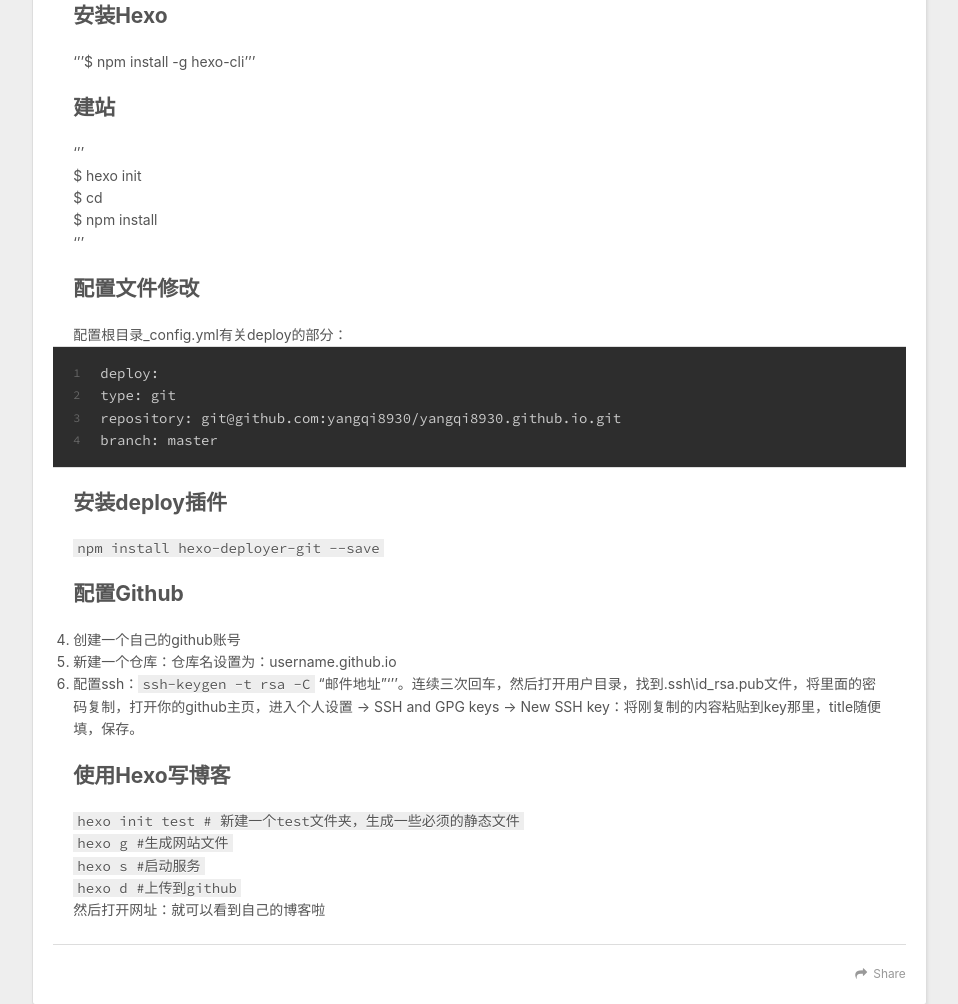
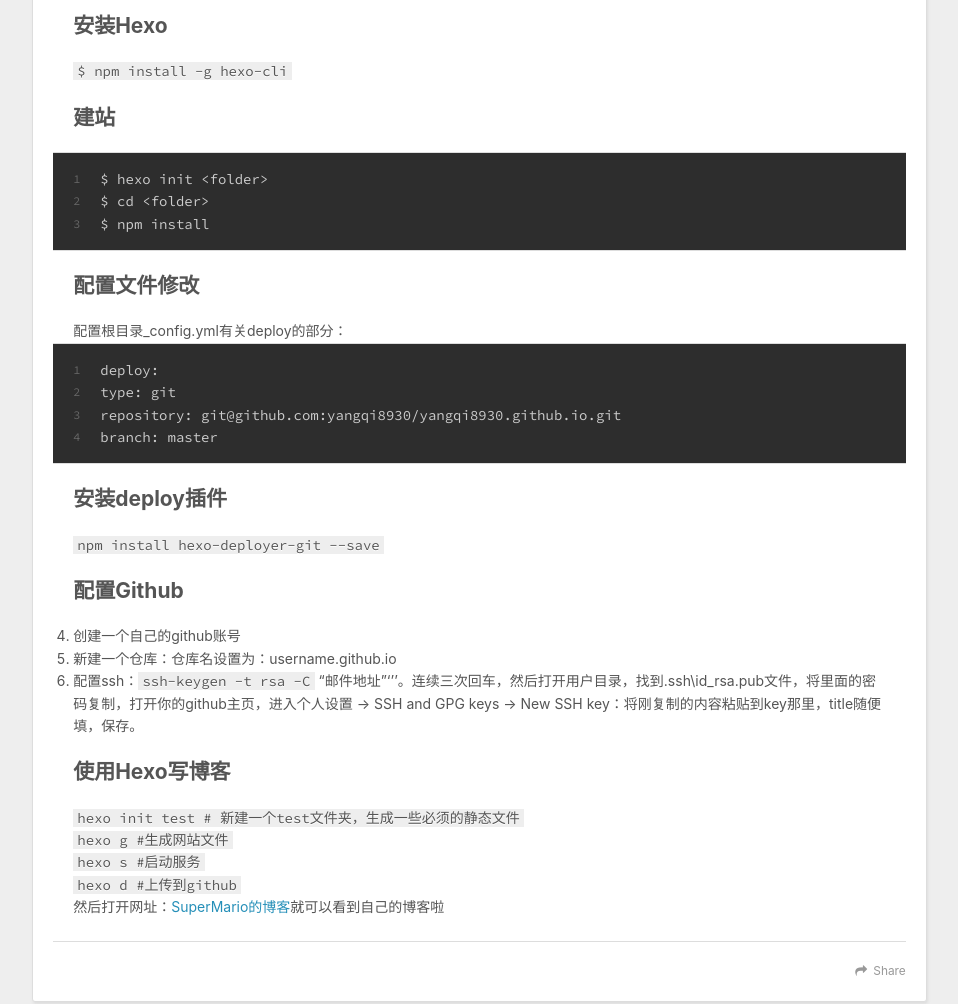
Before and after one commit to yangqi8930/yangqi8930.github.io, a plain HTML site: page 2020/02/12/hexo-setup/index.html in a window 1280 px wide. Shown: the part 887-1891 px from the top of the page, without its empty margins (8-966 px from the left). Drawn offline with nearby package versions, Linux system fonts and the light colour scheme.

Commit message:
Site updated: 2020-02-12 17:02:19

```diff
--- a/2020/02/12/hexo-setup/index.html
+++ b/2020/02/12/hexo-setup/index.html
@@ -7,16 +7,16 @@
 
   <title>hexo-setup | SuperMario的博客</title>
   <meta name="viewport" content="width=device-width, initial-scale=1, maximum-scale=1">
-  <meta name="description" content="Hexo+github 部署搭建个人博客(IOS系统)准备工作 电脑（Mac） 电脑上安装Node.js和git（由于Mac电脑自带Git，因此无需另外w安装。Node.js下载地址) 检查Node.js和Git是否安装成功：‘’’node -vgit version‘’’安装Hexo‘’’$ npm install -g hexo-cli’’’建站‘’’$ hexo init $ cd $ np">
+  <meta name="description" content="Hexo+github 部署搭建个人博客(IOS系统)准备工作 电脑（Mac） 电脑上安装Node.js和git（由于Mac电脑自带Git，因此无需另外w安装。Node.js下载地址) 检查Node.js和Git是否安装成功：12node -vgit version 出现版本号即为安装成功安装Hexo$ npm install -g hexo-cli建站123$ hexo init &lt;fol">
 <meta property="og:type" content="article">
 <meta property="og:title" content="hexo-setup">
 <meta property="og:url" content="http://yoursite.com/2020/02/12/hexo-setup/index.html">
 <meta property="og:site_name" content="SuperMario的博客">
-<meta property="og:description" content="Hexo+github 部署搭建个人博客(IOS系统)准备工作 电脑（Mac） 电脑上安装Node.js和git（由于Mac电脑自带Git，因此无需另外w安装。Node.js下载地址) 检查Node.js和Git是否安装成功：‘’’node -vgit version‘’’安装Hexo‘’’$ npm install -g hexo-cli’’’建站‘’’$ hexo init $ cd $ np">
+<meta property="og:description" content="Hexo+github 部署搭建个人博客(IOS系统)准备工作 电脑（Mac） 电脑上安装Node.js和git（由于Mac电脑自带Git，因此无需另外w安装。Node.js下载地址) 检查Node.js和Git是否安装成功：12node -vgit version 出现版本号即为安装成功安装Hexo$ npm install -g hexo-cli建站123$ hexo init &lt;fol">
 <meta property="og:locale" content="en_US">
 <meta property="og:image" content="http://yoursite.com/images/check_version.png">
 <meta property="article:published_time" content="2020-02-12T07:46:16.386Z">
-<meta property="article:modified_time" content="2020-02-12T08:49:55.644Z">
+<meta property="article:modified_time" content="2020-02-12T08:54:33.001Z">
 <meta property="article:author" content="氧气">
 <meta name="twitter:card" content="summary">
 <meta name="twitter:image" content="http://yoursite.com/images/check_version.png">
@@ -93,11 +93,13 @@
         <h1 id="Hexo-github-部署搭建个人博客-IOS系统"><a href="#Hexo-github-部署搭建个人博客-IOS系统" class="headerlink" title="Hexo+github 部署搭建个人博客(IOS系统)"></a>Hexo+github 部署搭建个人博客(IOS系统)</h1><h2 id="准备工作"><a href="#准备工作" class="headerlink" title="准备工作"></a>准备工作</h2><ol>
 <li>电脑（Mac）</li>
 <li>电脑上安装Node.js和git（由于Mac电脑自带Git，因此无需另外w安装。<a href="https://nodejs.org/en/" target="_blank" rel="noopener">Node.js下载地址</a>)</li>
-<li>检查Node.js和Git是否安装成功：<br>‘’’<br>node -v<br>git version<br>‘’’<br><img src="/images/check_version.png" alt=""><h2 id="安装Hexo"><a href="#安装Hexo" class="headerlink" title="安装Hexo"></a>安装Hexo</h2>‘’’$ npm install -g hexo-cli’’’<h2 id="建站"><a href="#建站" class="headerlink" title="建站"></a>建站</h2>‘’’<br>$ hexo init <folder><br>$ cd <folder><br>$ npm install<br>‘’’<h2 id="配置文件修改"><a href="#配置文件修改" class="headerlink" title="配置文件修改"></a>配置文件修改</h2>配置根目录_config.yml有关deploy的部分：<figure class="highlight plain"><table><tr><td class="gutter"><pre><span class="line">1</span><br><span class="line">2</span><br><span class="line">3</span><br><span class="line">4</span><br></pre></td><td class="code"><pre><span class="line">deploy:</span><br><span class="line">type: git</span><br><span class="line">repository: git@github.com:yangqi8930&#x2F;yangqi8930.github.io.git</span><br><span class="line">branch: master</span><br></pre></td></tr></table></figure>
+<li>检查Node.js和Git是否安装成功：<figure class="highlight plain"><table><tr><td class="gutter"><pre><span class="line">1</span><br><span class="line">2</span><br></pre></td><td class="code"><pre><span class="line">node -v</span><br><span class="line">git version</span><br></pre></td></tr></table></figure>
+出现版本号即为安装成功<br><img src="/images/check_version.png" alt=""><h2 id="安装Hexo"><a href="#安装Hexo" class="headerlink" title="安装Hexo"></a>安装Hexo</h2><code>$ npm install -g hexo-cli</code><h2 id="建站"><a href="#建站" class="headerlink" title="建站"></a>建站</h2><figure class="highlight plain"><table><tr><td class="gutter"><pre><span class="line">1</span><br><span class="line">2</span><br><span class="line">3</span><br></pre></td><td class="code"><pre><span class="line">$ hexo init &lt;folder&gt;</span><br><span class="line">$ cd &lt;folder&gt;</span><br><span class="line">$ npm install</span><br></pre></td></tr></table></figure>
+<h2 id="配置文件修改"><a href="#配置文件修改" class="headerlink" title="配置文件修改"></a>配置文件修改</h2>配置根目录_config.yml有关deploy的部分：<figure class="highlight plain"><table><tr><td class="gutter"><pre><span class="line">1</span><br><span class="line">2</span><br><span class="line">3</span><br><span class="line">4</span><br></pre></td><td class="code"><pre><span class="line">deploy:</span><br><span class="line">type: git</span><br><span class="line">repository: git@github.com:yangqi8930&#x2F;yangqi8930.github.io.git</span><br><span class="line">branch: master</span><br></pre></td></tr></table></figure>
 <h2 id="安装deploy插件"><a href="#安装deploy插件" class="headerlink" title="安装deploy插件"></a>安装deploy插件</h2><code>npm install hexo-deployer-git --save</code><h2 id="配置Github"><a href="#配置Github" class="headerlink" title="配置Github"></a>配置Github</h2></li>
 <li>创建一个自己的github账号</li>
 <li>新建一个仓库：仓库名设置为：username.github.io</li>
-<li>配置ssh：<code>ssh-keygen -t rsa -C</code> “邮件地址”‘’’。连续三次回车，然后打开用户目录，找到.ssh\id_rsa.pub文件，将里面的密码复制，打开你的github主页，进入个人设置 -&gt; SSH and GPG keys -&gt; New SSH key：将刚复制的内容粘贴到key那里，title随便填，保存。<h2 id="使用Hexo写博客"><a href="#使用Hexo写博客" class="headerlink" title="使用Hexo写博客"></a>使用Hexo写博客</h2><code>hexo init test # 新建一个test文件夹，生成一些必须的静态文件</code><br><code>hexo g #生成网站文件</code><br><code>hexo s #启动服务</code><br><code>hexo d #上传到github</code><br>然后打开网址：<a href="https://yangqi8930.github.io/" target="_blank" rel="noopener"></a>就可以看到自己的博客啦</li>
+<li>配置ssh：<code>ssh-keygen -t rsa -C</code> “邮件地址”‘’’。连续三次回车，然后打开用户目录，找到.ssh\id_rsa.pub文件，将里面的密码复制，打开你的github主页，进入个人设置 -&gt; SSH and GPG keys -&gt; New SSH key：将刚复制的内容粘贴到key那里，title随便填，保存。<h2 id="使用Hexo写博客"><a href="#使用Hexo写博客" class="headerlink" title="使用Hexo写博客"></a>使用Hexo写博客</h2><code>hexo init test # 新建一个test文件夹，生成一些必须的静态文件</code><br><code>hexo g #生成网站文件</code><br><code>hexo s #启动服务</code><br><code>hexo d #上传到github</code><br>然后打开网址：<a href="https://yangqi8930.github.io/" target="_blank" rel="noopener">SuperMario的博客</a>就可以看到自己的博客啦</li>
 </ol>
 
 
```
Also changed, not shown: index.html (+4 -2 lines).
